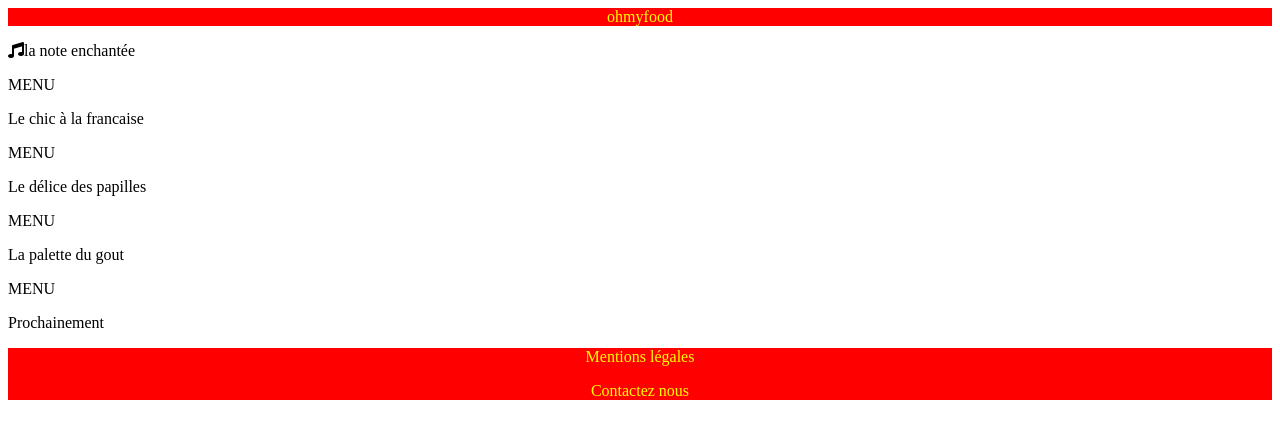
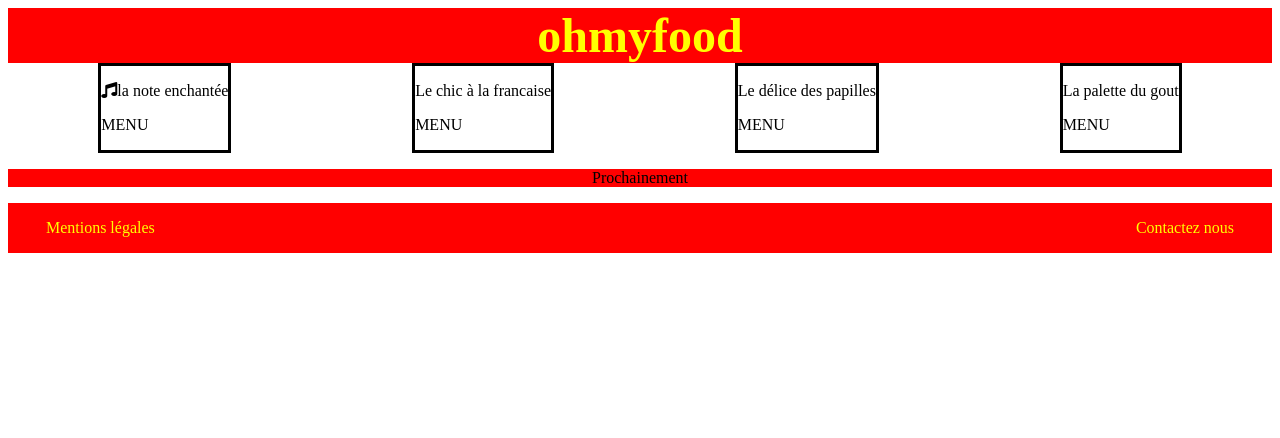
Before and after one commit to mbontant/ohmyfood, a plain HTML site: page index.html in a window 1280 px wide. Drawn offline with Linux system fonts and the light colour scheme.

Commit message:
placement

```diff
--- a/index.html
+++ b/index.html
@@ -7,27 +7,38 @@
 	<link rel="stylesheet" href="style.css" />
 </head>
 <body>
+
+	<!--logo-->
 	<header>ohmyfood</header>
-	<div id="menus">
+
+	<!-- corps menus-->
+
 	<section>
 		<nav>
-			<div id="menu1"><p><i class="fas fa-music"></i>la note enchantée</p><p> MENU</p></div>
-			<div id="menu2"><p>Le chic à la francaise</p><p> MENU</p></div>
-			<div id="menu3"><p>Le délice des papilles</p><p> MENU</p></div>
-			<div id="menu4"><p>La palette du gout</p><p> MENU</p></div>
+			<div id="menus">
+				<div class="menunom"><p><i class="fas fa-music"></i>la note enchantée</p><p> MENU</p></div>
+				<div class="menunom"><p>Le chic à la francaise</p><p> MENU</p></div>
+				<div class="menunom"><p>Le délice des papilles</p><p> MENU</p></div>
+				<div class="menunom"><p>La palette du gout</p><p> MENU</p></div>
+			</div>
 		</nav>
 	</section>
-	</div>
+
+
+	<!-- attente-->
 	<section>
-		<p>Prochainement</p>
+		<p id="attente">Prochainement</p>
 	</section>
+
+	<!--pied de page-->
 	<footer>
-		<div id="pied">
-			<nav>
+		<nav>
+			<div id="pied">
 				<div id="mention"><p>Mentions légales</p></div>
-				<p>Contactez nous</p>
-			</nav>
-		</div>
+				<div id="contact"><p>Contactez nous</p></div>
+			</div>
+		</nav>
+
 
 		</nav>
 	</footer>
--- a/style.css
+++ b/style.css
@@ -1,11 +1,44 @@
+/* general*/
 header, footer
 {
 	background-color : red;
 	color : yellow;
 	text-align: center;
+}
 
+/*logo*/
+header
+{
+font-weight: bold;
+font-size: 3em;
 }
-.menus
+
+/*menus*/
+#menus
 {
 	display: flex;
+	justify-content: space-around;
+	flex-wrap: wrap;
 }
+.menunom
+{
+	border: solid;
+}
+
+/*attente*/
+#attente
+{
+	display: block;
+	text-align: center;
+	background-color: red;
+	background-position: center;
+}
+
+/*pied de page*/
+#pied
+{
+	display: flex;
+	justify-content: space-between;
+	margin-left: 3%;
+	margin-right: 3%;
+}
```
